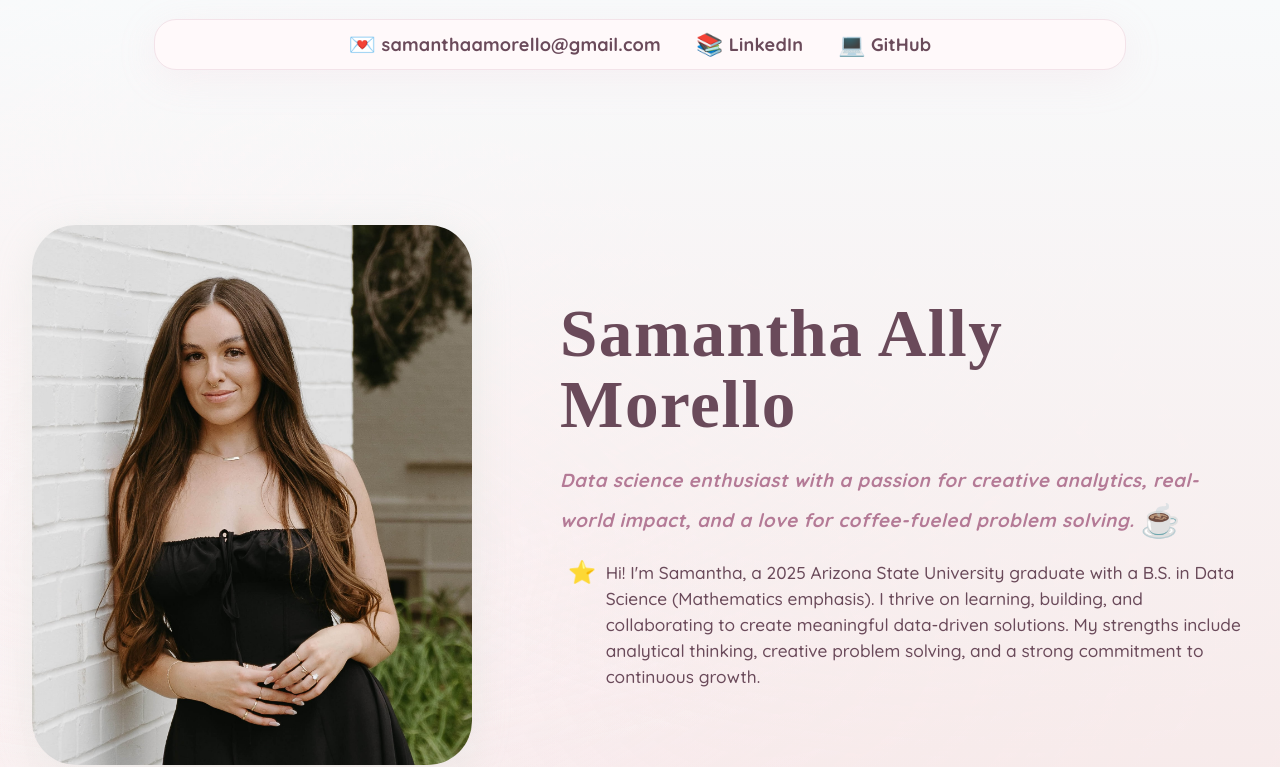
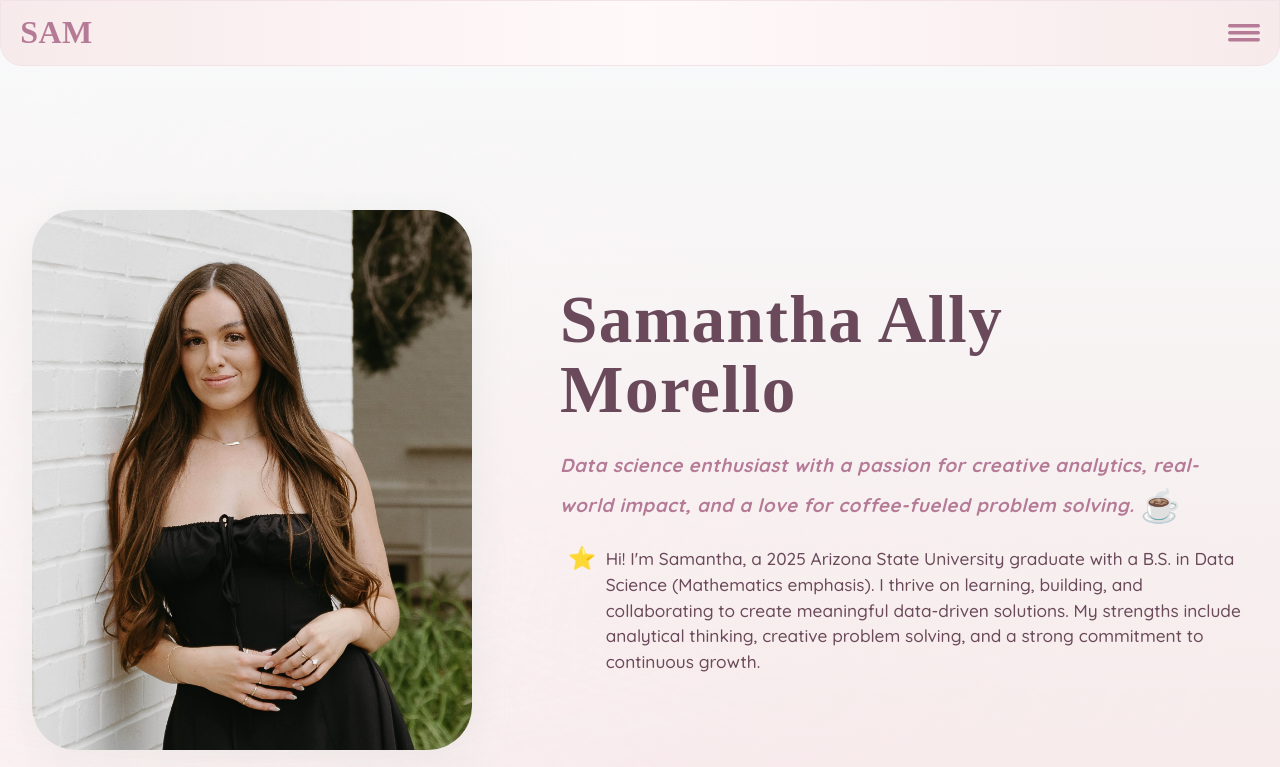
Before and after one commit to sammmorello/PracticeWebsite, a plain HTML site: page index.html in a window 1280 px wide. Shown: the top 767 px of the page. Drawn offline with Linux system fonts and the light colour scheme.

Commit message:
changed bar

```diff
--- a/index.html
+++ b/index.html
@@ -19,9 +19,21 @@
 <body>
     <div class="top-contact-bar-bubble">
       <div class="top-contact-bar">
-        <a href="mailto:samanthaamorello@gmail.com" class="contact-link"><span style="font-size:1.2em;vertical-align:-0.1em;">💌</span> samanthaamorello@gmail.com</a>
-        <a href="https://www.linkedin.com/in/samantha-morello-009947210/" target="_blank" class="contact-link"><span style="font-size:1.2em;vertical-align:-0.1em;">📚</span> LinkedIn</a>
-        <a href="https://github.com/sammmorello" target="_blank" class="contact-link"><span style="font-size:1.2em;vertical-align:-0.1em;">💻</span> GitHub</a>
+        <span class="topbar-sam" style="font-family:'Playfair Display',serif;font-size:2.0rem;font-weight:800;letter-spacing:0.5px;color:#b47a96;margin-left:1.2rem;">SAM</span>
+        <div class="topbar-hamburger-menu">
+          <button class="topbar-hamburger-btn" aria-label="Open menu">
+            <svg width="32" height="32" viewBox="0 0 32 32" fill="none" xmlns="http://www.w3.org/2000/svg">
+              <rect y="7" width="32" height="3.5" rx="1.7" fill="#b47a96"/>
+              <rect y="14" width="32" height="3.5" rx="1.7" fill="#b47a96"/>
+              <rect y="21" width="32" height="3.5" rx="1.7" fill="#b47a96"/>
+            </svg>
+          </button>
+          <div class="topbar-hamburger-dropdown">
+            <a href="mailto:samanthaamorello@gmail.com" class="contact-link"><span style="font-size:1.2em;vertical-align:-0.1em;">💌</span> samanthaamorello@gmail.com</a>
+            <a href="https://www.linkedin.com/in/samantha-morello-009947210/" target="_blank" class="contact-link"><span style="font-size:1.2em;vertical-align:-0.1em;">📚</span> LinkedIn</a>
+            <a href="https://github.com/sammmorello" target="_blank" class="contact-link"><span style="font-size:1.2em;vertical-align:-0.1em;">💻</span> GitHub</a>
+          </div>
+        </div>
       </div>
     </div>
     <header id="home" class="hero-section neutral" style="margin-top: 5.5rem;">
@@ -285,5 +297,34 @@
         🤍🤍🤍
       </div>
     </footer>
+    <script>
+document.addEventListener('DOMContentLoaded', function() {
+  var btn = document.querySelector('.topbar-dropdown-btn');
+  var menu = document.querySelector('.topbar-dropdown-content');
+  if (btn && menu) {
+    btn.addEventListener('click', function(e) {
+      e.stopPropagation();
+      menu.classList.toggle('open');
+    });
+    document.addEventListener('click', function(e) {
+      if (menu.classList.contains('open')) menu.classList.remove('open');
+    });
+  }
+});
+      // Hamburger menu show/hide logic
+      document.addEventListener('DOMContentLoaded', function() {
+        const btn = document.querySelector('.topbar-hamburger-btn');
+        const dropdown = document.querySelector('.topbar-hamburger-dropdown');
+        btn.addEventListener('click', function(e) {
+          e.stopPropagation();
+          dropdown.classList.toggle('show');
+        });
+        document.addEventListener('click', function(e) {
+          if (!dropdown.contains(e.target) && !btn.contains(e.target)) {
+            dropdown.classList.remove('show');
+          }
+        });
+      });
+    </script>
   </body>
 </html>
--- a/style.css
+++ b/style.css
@@ -385,18 +385,22 @@ main {
     margin-right: 0.7rem;
 }
 .top-contact-bar {
-    display: flex;
-    justify-content: center;
-    align-items: center;
-    gap: 2rem;
-    background: none;
-    box-shadow: none;
-    padding: 1.5rem 0 1rem 0;
-    border: none;
-    position: static;
-    width: 100%;
-    height: auto;
-    border-bottom: none;
+  width: 100vw !important;
+  max-width: 100vw !important;
+  border-radius: 0 0 22px 22px !important;
+  margin: 0 !important;
+  padding: 0.7rem 0 !important;
+  background: linear-gradient(90deg, #f7eaea 0%, #fff9fa 50%, #f7eaea 100%);
+  border: 1.5px solid #f3e3e9;
+  display: flex;
+  flex-direction: row;
+  align-items: center;
+  justify-content: flex-start !important;
+  gap: 2.2rem;
+  position: relative;
+  z-index: 10;
+  overflow: visible;
+  box-shadow: none !important;
 }
 .top-contact-bar .bar-sep {
     color: #bfcab3;
@@ -424,51 +428,51 @@ main {
     background: none;
 }
 .top-contact-bar-bubble {
-  width: 100%;
+  width: 100vw !important;
+  max-width: 100vw !important;
+  margin: 0 !important;
+  padding: 0 !important;
   display: flex;
   justify-content: center;
   align-items: center;
   background: none;
-  margin: 0;
-  padding: 1.2rem 0 0.7rem 0;
+  position: relative;
 }
 .top-contact-bar {
-  background: var(--color-card);
-  border-radius: 22px;
-  box-shadow: 0 8px 40px 0 #e6b6c522;
+  width: 100vw !important;
+  max-width: 100vw !important;
+  border-radius: 0 0 22px 22px !important;
+  margin: 0 !important;
+  padding: 0.7rem 0 !important;
+  background: linear-gradient(90deg, #f7eaea 0%, #fff9fa 50%, #f7eaea 100%);
   border: 1.5px solid #f3e3e9;
-  padding: 0.7rem 2.2rem;
-  min-width: 320px;
-  max-width: 900px;
-  width: 100%;
   display: flex;
   flex-direction: row;
   align-items: center;
-  justify-content: center;
+  justify-content: flex-start !important;
   gap: 2.2rem;
-}
-.top-contact-bar .contact-link {
-  display: inline-flex !important;
-  align-items: center !important;
-  gap: 0.3em !important;
-  vertical-align: middle !important;
-  line-height: 1.2 !important;
-}
-.top-contact-bar .contact-link span {
-  display: inline-block !important;
-  vertical-align: middle !important;
-  line-height: 1.2 !important;
-}
-.top-contact-bar .contact-link {
-  color: #6a4a5a;
-  font-weight: 700;
-  font-family: 'Quicksand','Inter',Arial,sans-serif;
-  font-size: 1.13rem;
-  text-decoration: none;
-  transition: color 0.2s;
-}
-.top-contact-bar .contact-link:hover {
-  color: #b47a96;
+  position: relative;
+  z-index: 10;
+  overflow: visible;
+}
+.topbar-sam {
+  display: inline-block;
+  min-width: 2.5rem;
+  margin-left: 1.2rem;
+  margin-right: 2.2rem;
+  vertical-align: middle;
+}
+@media (max-width: 700px) {
+  .top-contact-bar {
+    gap: 0.7rem !important;
+    padding: 0.5rem 0 !important;
+    font-size: 0.98rem !important;
+  }
+  .topbar-sam {
+    font-size: 1.05rem !important;
+    margin-left: 0.5rem !important;
+    margin-right: 0.7rem !important;
+  }
 }
 @media (max-width: 700px) {
   body {
@@ -1462,3 +1466,78 @@ main {
     white-space: normal !important;
   }
 }
+.topbar-hamburger-menu {
+  margin-left: auto;
+  position: relative;
+  display: flex;
+  align-items: center;
+}
+.topbar-hamburger-btn {
+  background: none;
+  border: none;
+  outline: none;
+  cursor: pointer;
+  padding: 0.3rem 1.2rem 0.3rem 0.3rem;
+  display: flex;
+  align-items: center;
+  border-radius: 16px;
+  transition: background 0.2s;
+}
+.topbar-hamburger-btn:hover,
+.topbar-hamburger-btn:focus {
+  background: #f3e3e9;
+}
+.topbar-hamburger-btn svg {
+  display: block;
+}
+.topbar-hamburger-dropdown {
+  display: none;
+  flex-direction: column;
+  position: absolute;
+  top: 2.7rem;
+  right: 0.5rem;
+  min-width: 220px;
+  background: #fff9fa;
+  border-radius: 18px;
+  box-shadow: 0 8px 32px #e6b6c555, 0 2px 16px #b6cdbd33;
+  border: 1.5px solid #f3e3e9;
+  z-index: 100;
+  padding: 1.1rem 1.2rem 1.1rem 1.2rem;
+  gap: 1.1rem;
+  animation: fadeInDropdown 0.22s cubic-bezier(.4,0,.2,1);
+}
+.topbar-hamburger-dropdown.show {
+  display: flex;
+}
+.topbar-hamburger-dropdown a.contact-link {
+  display: flex;
+  align-items: center;
+  gap: 0.7em;
+  font-size: 1.08rem;
+  color: #b47a96;
+  font-family: 'Quicksand','Inter',Arial,sans-serif;
+  font-weight: 700;
+  text-decoration: none;
+  padding: 0.5em 0.7em;
+  border-radius: 12px;
+  transition: background 0.18s, color 0.18s;
+}
+.topbar-hamburger-dropdown a.contact-link:hover {
+  background: #f3e3e9;
+  color: #7a5a7a;
+}
+@keyframes fadeInDropdown {
+  from { opacity: 0; transform: translateY(-10px); }
+  to { opacity: 1; transform: translateY(0); }
+}
+@media (max-width: 700px) {
+  .topbar-hamburger-dropdown {
+    right: 0.2rem;
+    min-width: 170px;
+    padding: 0.7rem 0.7rem 0.7rem 0.7rem;
+    font-size: 0.98rem;
+  }
+  .topbar-hamburger-btn {
+    padding: 0.2rem 0.7rem 0.2rem 0.2rem;
+  }
+}
```
